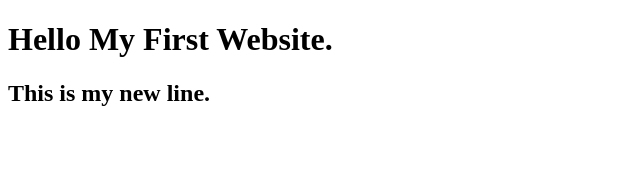
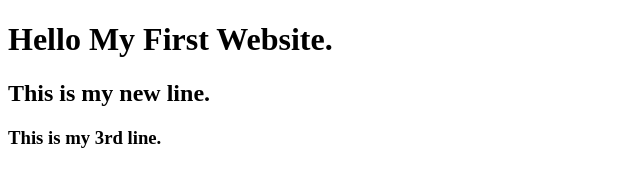
Before and after one commit to mdjuba0630/mdjuba0630, a plain HTML site: page index.html in a window 1280 px wide. Shown: the whole page, without its empty margins (0-640 px from the left). Drawn offline with Linux system fonts and the light colour scheme.

Commit message:
Update index.html

```diff
--- a/index.html
+++ b/index.html
@@ -9,5 +9,6 @@
 <body>
     <h1>Hello My First Website.</h1>
     <h2>This is my new line.</h2>
+    <h3>This is my 3rd line.</h3>
 </body>
 </html>
```
